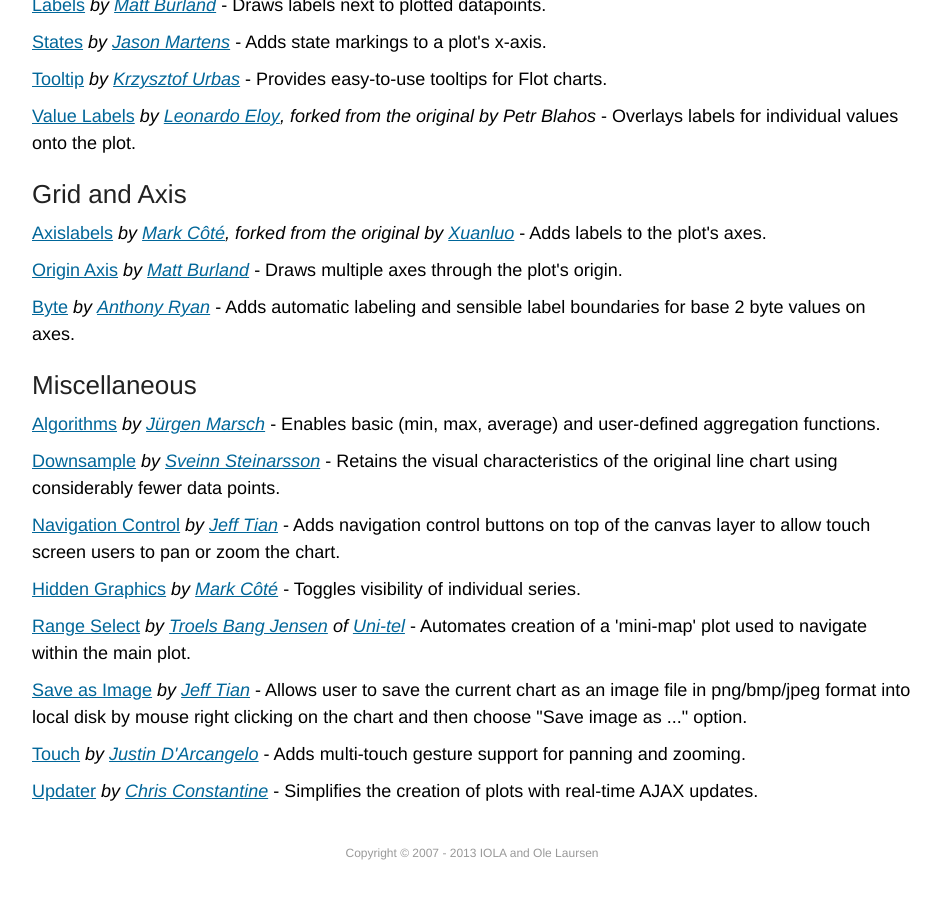
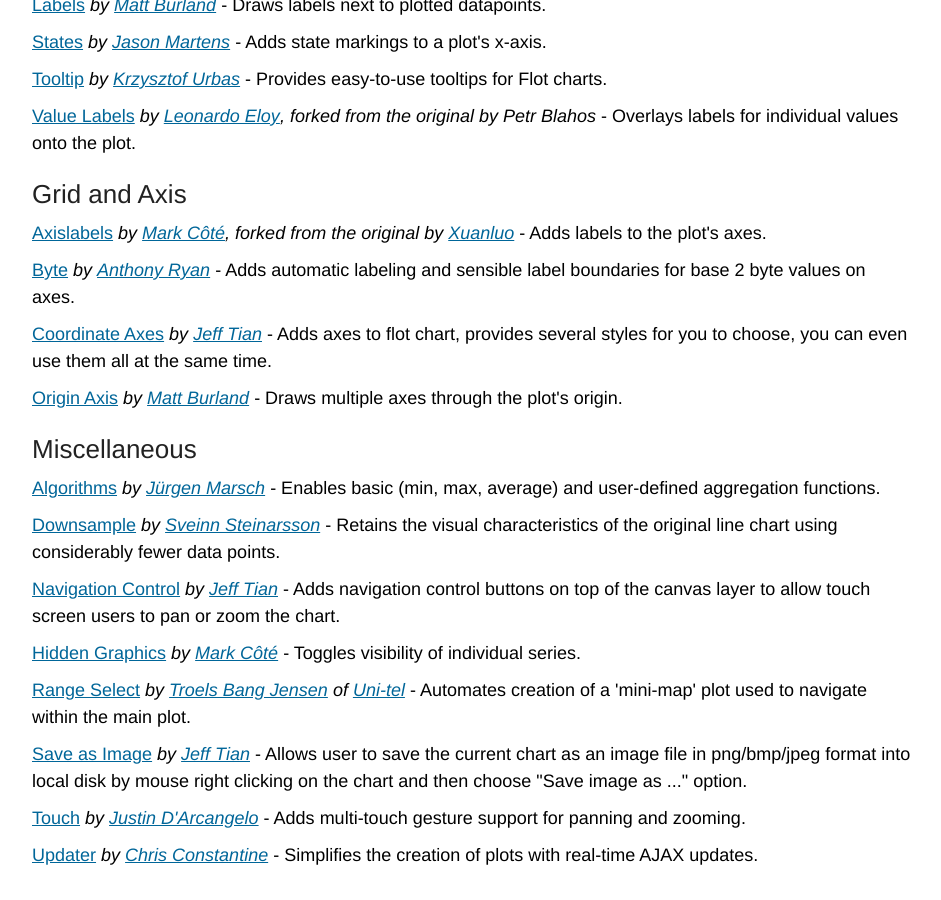
Before and after one commit to flot/flot.github.com, a Jekyll site: the page built from plugins/index.html, in a window 1280 px wide and 900 px high, scrolled down 1498 px. Shown: the whole window, without its empty margins (168-1109 px from the left). Built offline with Jekyll 4.4.1, drawn with Linux system fonts in a browser that asks for light colours; Markdown is read by kramdown in place of the engine named in the settings; before the commit the page ends 2375 px from its top, so only the background shows below that.

Commit message:
Add a Coordinate Axes plugin.

```diff
--- a/plugins/index.html
+++ b/plugins/index.html
@@ -130,14 +130,18 @@
 <em>by <a href="https://github.com/markrcote">Mark Côté</a>, forked from the original by <a href="https://github.com/xuanluo">Xuanluo</a></em> -
 Adds labels to the plot's axes.</p>
 
-<p><a href="https://github.com/burlandm/Flot-Origin-Axis">Origin Axis</a>
-<em>by <a href="https://github.com/burlandm">Matt Burland</a></em> -
-Draws multiple axes through the plot's origin.</p>
-
 <p><a href="https://github.com/whatbox/jquery.flot.byte">Byte</a>
 <em>by <a href="https://github.com/anthonyryan1">Anthony Ryan</a></em> -
 Adds automatic labeling and sensible label boundaries for base 2 byte values on axes.
 </p>
+
+<p><a href="http://jeff-tian.github.io/jquery.flot.coordinate.js/">Coordinate Axes</a>
+<em>by <a href="https://github.com/Jeff-Tian">Jeff Tian</a></em> -
+Adds axes to flot chart, provides several styles for you to choose, you can even use them all at the same time.</p>
+
+<p><a href="https://github.com/burlandm/Flot-Origin-Axis">Origin Axis</a>
+<em>by <a href="https://github.com/burlandm">Matt Burland</a></em> -
+Draws multiple axes through the plot's origin.</p>
 
 <h3>Miscellaneous</h3>
 
```
